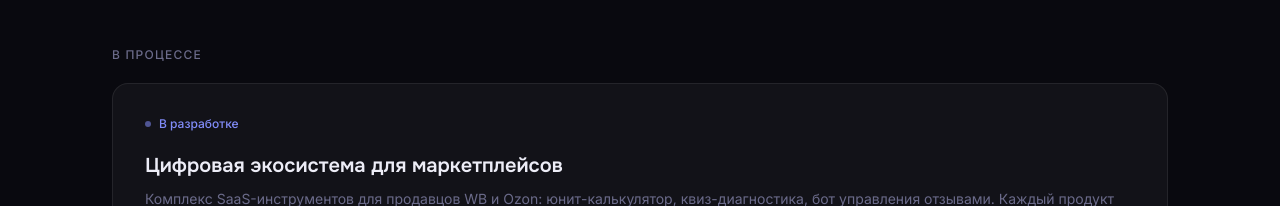
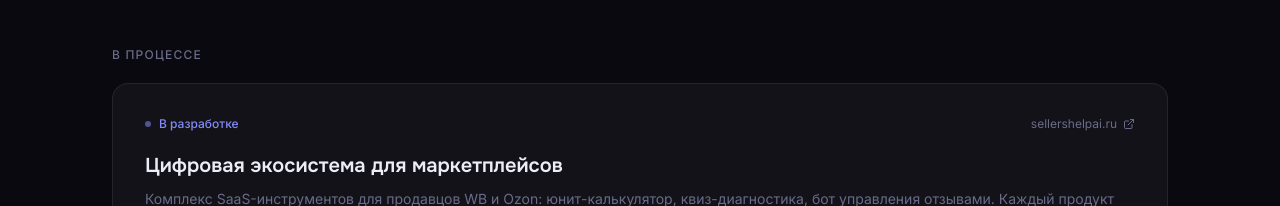
Before and after one commit to yurazlab/yurazlab, a Next.js app: page / in a window 1280 px wide. Shown: the part 3652-3858 px from the top of the page. Built offline with nearby package versions, Linux system fonts and the light colour scheme.

Commit message:
feat: add sellershelpai.ru link — CurrentProjects card + GitHub README

```diff
--- a/components/CurrentProjects.tsx
+++ b/components/CurrentProjects.tsx
@@ -103,6 +103,8 @@
       "Комплекс SaaS-инструментов для продавцов WB и Ozon: юнит-калькулятор, квиз-диагностика, бот управления отзывами. Каждый продукт генерирует лиды для остальных.",
     task: "Сделать цифровые продукты основным источником дохода бизнеса",
     stack: ["Next.js", "TypeScript", "Supabase", "AI", "Python"],
+    link: "https://sellershelpai.ru",
+    linkLabel: "sellershelpai.ru",
   },
 ];
 
@@ -289,10 +291,23 @@
               key={p.title}
               className="card p-6 md:p-8 flex flex-col gap-5 hover:border-white/[0.16] transition-colors duration-300"
             >
-              <span className={`inline-flex items-center gap-2 text-xs font-medium ${p.statusClass}`}>
-                <span className="w-1.5 h-1.5 rounded-full bg-current animate-pulse-slow" />
-                {p.status}
-              </span>
+              <div className="flex items-center justify-between">
+                <span className={`inline-flex items-center gap-2 text-xs font-medium ${p.statusClass}`}>
+                  <span className="w-1.5 h-1.5 rounded-full bg-current animate-pulse-slow" />
+                  {p.status}
+                </span>
+                {p.link && (
+                  <a
+                    href={p.link}
+                    target="_blank"
+                    rel="noopener noreferrer"
+                    className="inline-flex items-center gap-1.5 text-xs text-text-muted hover:text-accent-light transition-colors"
+                  >
+                    {p.linkLabel}
+                    <ExternalLink size={12} />
+                  </a>
+                )}
+              </div>
 
               <div>
                 <h3 className="heading-md text-text-base mb-2">{p.title}</h3>
```
Also changed, not shown: 1 other file (tests, documents, lock files or other folders).
